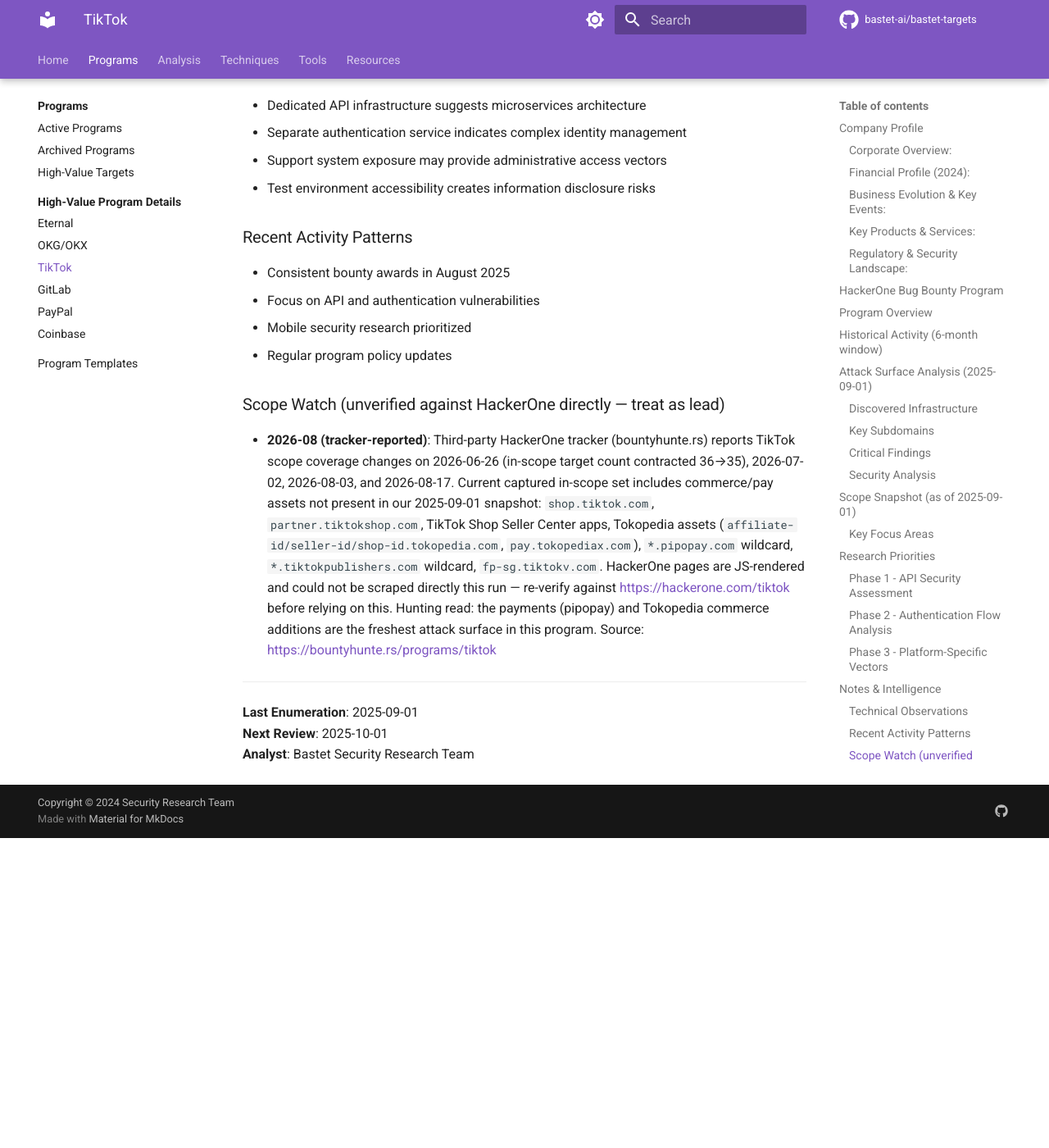
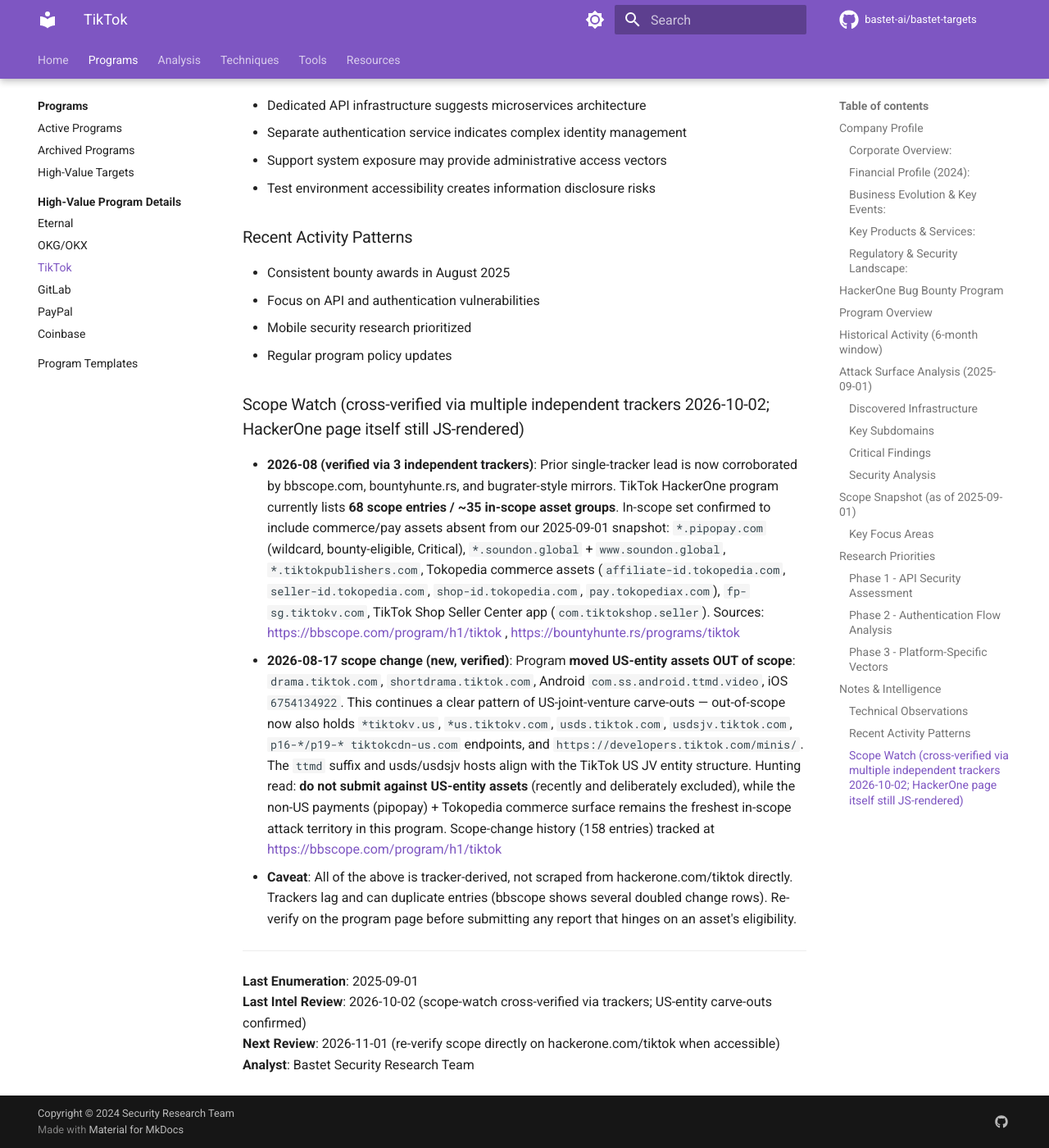
Before and after one commit to bastet-ai/bastet-targets, an MkDocs documentation site: the page built from docs/programs/tiktok/README.md, in a window 1280 px wide and 1400 px high, scrolled down 4538 px. Shown: the whole window at 82% size. Built offline with MkDocs 1.6.1 and Material for MkDocs 9.7.7, drawn with Linux system fonts in a browser that asks for light colours; comment, search, counter and statistics services are not loaded; before the commit the page ends 5560 px from its top, so only the background shows below that.

Commit message:
TikTok: cross-verify scope watch via 3 trackers 2026-10-02; 2026-08-17 US-entity carve-outs (drama/shortdrama/ttmd app/usds pattern) confirmed; pipopay/Tokopedia commerce in-scope set corroborated

```diff
--- a/docs/programs/tiktok/README.md
+++ b/docs/programs/tiktok/README.md
@@ -141,11 +141,14 @@
 - Mobile security research prioritized
 - Regular program policy updates
 
-### Scope Watch (unverified against HackerOne directly — treat as lead)
-- **2026-08 (tracker-reported)**: Third-party HackerOne tracker (bountyhunte.rs) reports TikTok scope coverage changes on 2026-06-26 (in-scope target count contracted 36→35), 2026-07-02, 2026-08-03, and 2026-08-17. Current captured in-scope set includes commerce/pay assets not present in our 2025-09-01 snapshot: `shop.tiktok.com`, `partner.tiktokshop.com`, TikTok Shop Seller Center apps, Tokopedia assets (`affiliate-id/seller-id/shop-id.tokopedia.com`, `pay.tokopediax.com`), `*.pipopay.com` wildcard, `*.tiktokpublishers.com` wildcard, `fp-sg.tiktokv.com`. HackerOne pages are JS-rendered and could not be scraped directly this run — re-verify against https://hackerone.com/tiktok before relying on this. Hunting read: the payments (pipopay) and Tokopedia commerce additions are the freshest attack surface in this program. Source: https://bountyhunte.rs/programs/tiktok
+### Scope Watch (cross-verified via multiple independent trackers 2026-10-02; HackerOne page itself still JS-rendered)
+- **2026-08 (verified via 3 independent trackers)**: Prior single-tracker lead is now corroborated by bbscope.com, bountyhunte.rs, and bugrater-style mirrors. TikTok HackerOne program currently lists **68 scope entries / ~35 in-scope asset groups**. In-scope set confirmed to include commerce/pay assets absent from our 2025-09-01 snapshot: `*.pipopay.com` (wildcard, bounty-eligible, Critical), `*.soundon.global` + `www.soundon.global`, `*.tiktokpublishers.com`, Tokopedia commerce assets (`affiliate-id.tokopedia.com`, `seller-id.tokopedia.com`, `shop-id.tokopedia.com`, `pay.tokopediax.com`), `fp-sg.tiktokv.com`, TikTok Shop Seller Center app (`com.tiktokshop.seller`). Sources: https://bbscope.com/program/h1/tiktok , https://bountyhunte.rs/programs/tiktok
+- **2026-08-17 scope change (new, verified)**: Program **moved US-entity assets OUT of scope**: `drama.tiktok.com`, `shortdrama.tiktok.com`, Android `com.ss.android.ttmd.video`, iOS `6754134922`. This continues a clear pattern of US-joint-venture carve-outs — out-of-scope now also holds `*tiktokv.us`, `*us.tiktokv.com`, `usds.tiktok.com`, `usdsjv.tiktok.com`, `p16-*/p19-* tiktokcdn-us.com` endpoints, and `https://developers.tiktok.com/minis/`. The `ttmd` suffix and usds/usdsjv hosts align with the TikTok US JV entity structure. Hunting read: **do not submit against US-entity assets** (recently and deliberately excluded), while the non-US payments (pipopay) + Tokopedia commerce surface remains the freshest in-scope attack territory in this program. Scope-change history (158 entries) tracked at https://bbscope.com/program/h1/tiktok
+- **Caveat**: All of the above is tracker-derived, not scraped from hackerone.com/tiktok directly. Trackers lag and can duplicate entries (bbscope shows several doubled change rows). Re-verify on the program page before submitting any report that hinges on an asset's eligibility.
 
 ---
 
 **Last Enumeration**: 2025-09-01
-**Next Review**: 2025-10-01
+**Last Intel Review**: 2026-10-02 (scope-watch cross-verified via trackers; US-entity carve-outs confirmed)
+**Next Review**: 2026-11-01 (re-verify scope directly on hackerone.com/tiktok when accessible)
 **Analyst**: Bastet Security Research Team
```
